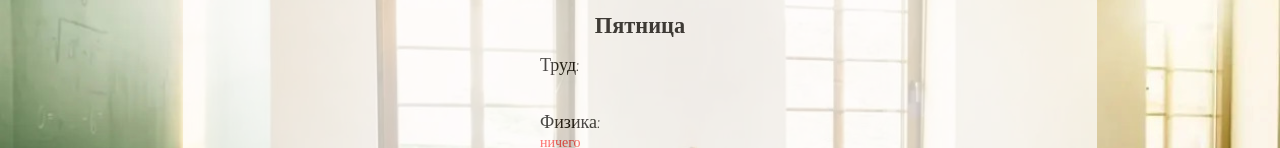
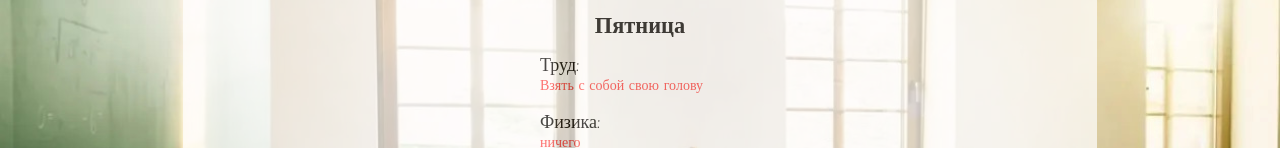
Before and after one commit to school18Brest/school18Brest.github.io, a plain HTML site: page raspisanie.html in a window 1280 px wide. Shown: the part 1796-1944 px from the top of the page. Drawn offline with Linux system fonts and the light colour scheme.

Commit message:
Update raspisanie.html

```diff
--- a/raspisanie.html
+++ b/raspisanie.html
@@ -58,7 +58,7 @@
 	</p>
 		<h1 class="text-large c">Пятница</h1>
 	<p>
-	<text class="pr">Труд:</text><text class="dz"></br> </text></br><span></span></br>
+	<text class="pr">Труд:</text><text class="dz"></br> Взять с собой свою голову</text></br><span></span></br>
 	<text class="pr">Физика:</text><text class="dz"></br> ничего</text></br><span></span></br>
 	<text class="pr">Английский язык:</text><text class="dz"></br> </text></br><span></span></br>
 	<text class="pr">Русская литература:</text><text class="dz"></br> страница 189-190 читать</text></br><span></span></br>
```
